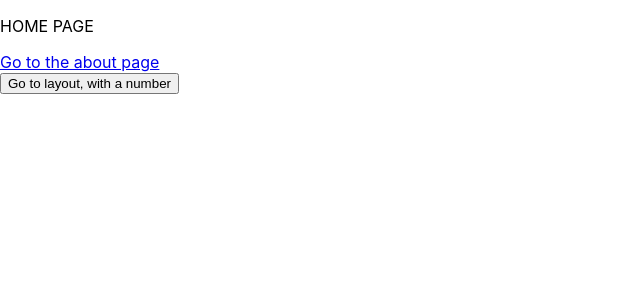
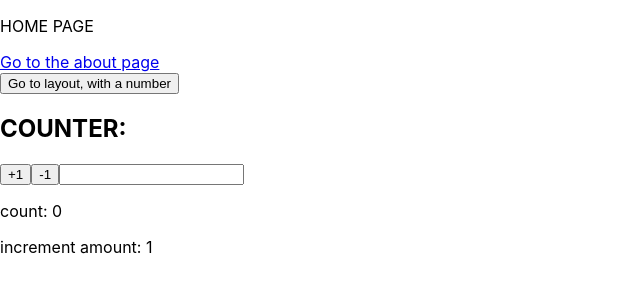
Before and after one commit to javierpb275/react-ts, a React (Create React App) app: page / in a window 1280 px wide. Shown: the top 300 px of the page, without its empty margins (0-640 px from the left). Built offline with nearby package versions, Linux system fonts and the light colour scheme.

Commit message:
redux toolkit

```diff
--- a/package.json
+++ b/package.json
@@ -3,6 +3,7 @@
   "version": "0.1.0",
   "private": true,
   "dependencies": {
+    "@reduxjs/toolkit": "^1.8.5",
     "@testing-library/jest-dom": "^5.16.5",
     "@testing-library/react": "^13.4.0",
     "@testing-library/user-event": "^13.5.0",
@@ -12,6 +13,7 @@
     "@types/react-dom": "^18.0.6",
     "react": "^18.2.0",
     "react-dom": "^18.2.0",
+    "react-redux": "^8.0.2",
     "react-router-dom": "^6.4.0",
     "react-scripts": "5.0.1",
     "typescript": "^4.8.3",
--- a/src/index.tsx
+++ b/src/index.tsx
@@ -1,15 +1,19 @@
-import React from 'react';
-import ReactDOM from 'react-dom/client';
-import './index.css';
-import App from './App';
-import reportWebVitals from './reportWebVitals';
+import React from "react";
+import ReactDOM from "react-dom/client";
+import "./index.css";
+import App from "./App";
+import reportWebVitals from "./reportWebVitals";
+import { store } from "./store";
+import { Provider } from "react-redux";
 
 const root = ReactDOM.createRoot(
-  document.getElementById('root') as HTMLElement
+  document.getElementById("root") as HTMLElement
 );
 root.render(
   <React.StrictMode>
-    <App />
+    <Provider store={store}>
+      <App />
+    </Provider>
   </React.StrictMode>
 );
 
--- a/src/pages/Home.tsx
+++ b/src/pages/Home.tsx
@@ -1,15 +1,40 @@
 import React from "react";
 import { Link, useNavigate } from "react-router-dom";
+import { useSelector, useDispatch } from "react-redux";
+import { RootState } from "../store";
+import {
+  increment,
+  decrement,
+  changeIncrementAmount,
+} from "../store/counterReducer";
 
 export interface IHomePageProps {}
 
 const HomePage: React.FunctionComponent<IHomePageProps> = (props) => {
-    const navigate = useNavigate();
+  const navigate = useNavigate();
+  const count = useSelector((state: RootState) => state.counter.value);
+  const dispatch = useDispatch();
+  const incrementAmount = useSelector(
+    (state: RootState) => state.counter.incrementAmount
+  );
+  function handleChange(incrementAmountValue: string) {
+    dispatch(changeIncrementAmount(Number(incrementAmountValue)));
+  }
+
   return (
     <div>
       <p>HOME PAGE</p>
-      <Link to="/about">Go to the about page</Link><br/>
-      <button onClick={() => navigate('/layout/3')}>Go to layout, with a number</button>
+      <Link to="/about">Go to the about page</Link>
+      <br />
+      <button onClick={() => navigate("/layout/3")}>
+        Go to layout, with a number
+      </button>
+      <h2>COUNTER:</h2>
+      <button onClick={() => dispatch(increment())}>+1</button>
+      <button onClick={() => dispatch(decrement())}>-1</button>
+      <input type="number" onChange={(e) => handleChange(e.target.value)} />
+      <p>count: {count}</p>
+      <p>increment amount: {incrementAmount}</p>
     </div>
   );
 };
--- /dev/null
+++ b/src/store/counterReducer.ts
@@ -0,0 +1,32 @@
+import { createSlice, PayloadAction } from "@reduxjs/toolkit";
+
+export interface CounterState {
+  value: number;
+  incrementAmount: number;
+}
+
+const initialState: CounterState = {
+  value: 0,
+  incrementAmount: 1,
+};
+
+export const counterSlice = createSlice({
+  name: "counter",
+  initialState,
+  reducers: {
+    increment: (state) => {
+      state.value += state.incrementAmount;
+    },
+    decrement: (state) => {
+      state.value -= state.incrementAmount;
+    },
+    changeIncrementAmount: (state, action: PayloadAction<number>) => {
+      state.incrementAmount = action.payload;
+    },
+  },
+});
+
+export const { increment, decrement, changeIncrementAmount } =
+  counterSlice.actions;
+
+export default counterSlice.reducer;
--- /dev/null
+++ b/src/store/index.ts
@@ -0,0 +1,11 @@
+import { configureStore } from "@reduxjs/toolkit";
+import counterReducer from "./counterReducer";
+
+export const store = configureStore({
+  reducer: {
+    counter: counterReducer,
+  },
+});
+
+export type RootState = ReturnType<typeof store.getState>;
+export type AppDispatch = typeof store.dispatch;
```
Also changed, not shown: 1 other file (tests, documents, lock files or other folders).
